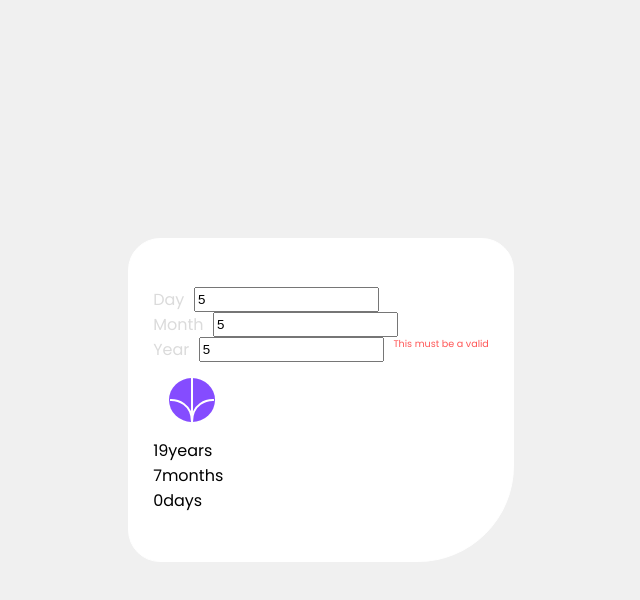
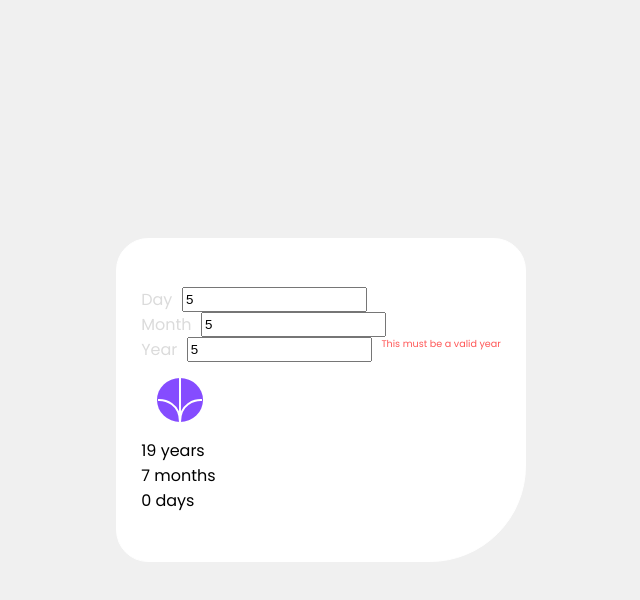
Before and after one commit to gilotin/Age-calculator-app, a plain HTML site: page index.html in a window 1280 px wide. Both pictures are taken after typing "5", "5", "5" into the empty fields and a click on the button 556 px from the left and 400 px from the top of the page. Shown: the whole page, without its empty margins (319-959 px from the left). Drawn offline with Linux system fonts and the light colour scheme.

Commit message:
feat: Added check error functionality

```diff
--- a/app.js
+++ b/app.js
@@ -1,4 +1,5 @@
-import getAge from "./getAge.js";
+import { getAge } from "./getAge.js";
+import { errorCheck } from "./errorCheck.js";
 
 const form = document.querySelector(".form");
 const submitButton = document.querySelector(".form__button");
@@ -9,8 +10,6 @@ form.addEventListener("submit", (e) => {
     const resultMonths = document.querySelector(".result__months--purple");
     const resultDays = document.querySelector(".result__days--purple");
 
-    const testForm = document.forms.testForm;
-
     const formData = new FormData(e.target);
 
     const inputData = Object.fromEntries(formData);
@@ -19,44 +18,7 @@ form.addEventListener("submit", (e) => {
 
     const result = getAge(inputData);
 
-    resultYears.textContent = `${result.years}`;
-    resultMonths.textContent = `${result.months}`;
-    resultDays.textContent = `${result.days}`;
+    resultYears.textContent = `${result.years} `;
+    resultMonths.textContent = `${result.months} `;
+    resultDays.textContent = `${result.days} `;
 });
-
-// fix the function
-
-function errorCheck(inputData) {
-    for (let element in inputData) {
-        const errorValidationLabel = document.querySelector(`.form__error-validation-${element}`);
-        const errorLabelRequired = document.querySelector(`.form__error-required-${element}`);
-        const date = Number(inputData[element]);
-        const currentDate = new Date();
-        const presentYear = currentDate.getFullYear();
-
-        // Do make every error check for dates like 31 of April or 30 of February !!!
-
-        if (inputData[element] == "") {
-            errorLabelRequired.style.display = "block";
-        } else {
-            errorLabelRequired.style.display = "none";
-            if ((element == "day" && date <= 0) || date > 31) {
-                errorValidationLabel.style.display = "block";
-            } else {
-                errorValidationLabel.style.display = "none";
-            }
-
-            if ((element == "month" && date <= 0) || date > 12) {
-                errorValidationLabel.style.display = "block";
-            } else {
-                errorValidationLabel.style.display = "none";
-            }
-
-            if ((element == "year" && date <= 1900) || date > presentYear) {
-                errorValidationLabel.style.display = "block";
-            } else {
-                errorValidationLabel.style.display = "none";
-            }
-        }
-    }
-}
--- /dev/null
+++ b/errorCheck.js
@@ -0,0 +1,46 @@
+export function errorCheck(inputData) {
+    for (let element in inputData) {
+        const errorValidationLabel = document.querySelector(`.form__error-validation-${element}`);
+        const errorLabelRequired = document.querySelector(`.form__error-required-${element}`);
+
+        const date = Number(inputData[element]);
+        const currentDate = new Date();
+        const presentYear = currentDate.getFullYear();
+        const month = inputData["month"];
+        const year = inputData["year"];
+
+        if (inputData[element] == "") {
+            errorLabelRequired.style.display = "block";
+            errorValidationLabel.style.display = "none";
+        } else {
+            errorLabelRequired.style.display = "none";
+
+            if (element === "year" && (date < 1900 || date > presentYear)) {
+                errorValidationLabel.style.display = "block";
+            } else if (element == "month" && (date < 1 || date > 12)) {
+                errorValidationLabel.style.display = "block";
+            } else if (element == "day" && (date <= 0 || date > daysMaxRange(month, year))) {
+                errorValidationLabel.style.display = "block";
+            } else {
+                errorValidationLabel.style.display = "none";
+            }
+        }
+    }
+}
+
+function daysMaxRange(month, year) {
+    let thirtyDayMonths = [4, 6, 9, 11];
+
+    if (isLeapYear(year) && month == 2) {
+        return 29;
+    }
+
+    if (thirtyDayMonths.includes(month)) {
+        return 30;
+    }
+    return 31;
+}
+
+function isLeapYear(year) {
+    return (year % 4 === 0 && year % 100 !== 0) || year % 400 === 0;
+}
--- a/getAge.js
+++ b/getAge.js
@@ -1,34 +1,27 @@
-function getAge(inputData) {
+export function getAge(inputData) {
+    let day = Number(inputData.day);
+    let month = Number(inputData.month);
+    let year = Number(inputData.year);
 
-  let day = Number(inputData.day);
-  let month = Number(inputData.month)
-  let year = Number(inputData.year)
+    const data = `${year}-${month}-${day}`;
 
-
-  const data = `${year}-${month}-${day}`
-
-  let inputDate = new Date(data)
-  let presentDate = new Date()
+    let inputDate = new Date(data);
+    let presentDate = new Date();
 
     let years = presentDate.getFullYear() - inputDate.getFullYear();
     let months = presentDate.getMonth() - inputDate.getMonth();
     let days = presentDate.getDate() - inputDate.getDate();
 
     if (days < 0) {
-    months--
-    const lastMonth = new Date(presentDate.getFullYear(), presentDate
-      .getMonth(), 0);
+        months--;
+        const lastMonth = new Date(presentDate.getFullYear(), presentDate.getMonth(), 0);
         days += lastMonth.getDate();
     }
 
     if (months < 0) {
-    years--
-    months += 12
+        years--;
+        months += 12;
     }
 
-
-  return { years, months, days }
-
+    return { years, months, days };
 }
-
-export default getAge
--- a/index.html
+++ b/index.html
@@ -46,7 +46,7 @@
                     <label class="form__label" for="year">Year</label>
                     <input type="number" name="year" id="year" placeholder="YYYY" />
                     <p class="form__error-required-year">This field is required</p>
-                    <p class="form__error-validation-year">This must be a valid</p>
+                    <p class="form__error-validation-year">This must be a valid year</p>
                 </div>
 
                 <button class="form__button" type="submit">
```
Lines whose indentation alone changed are shown as unchanged.
